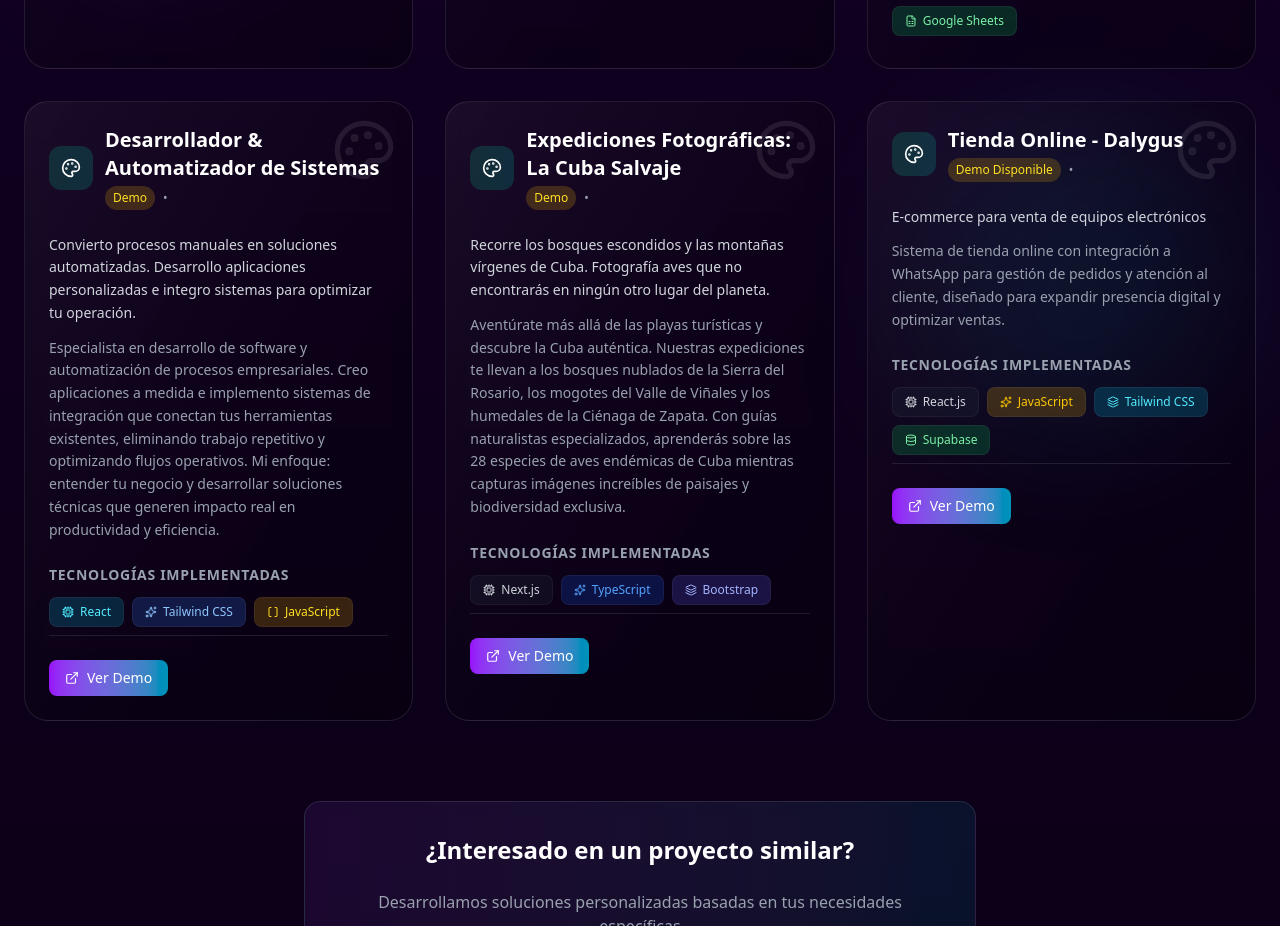
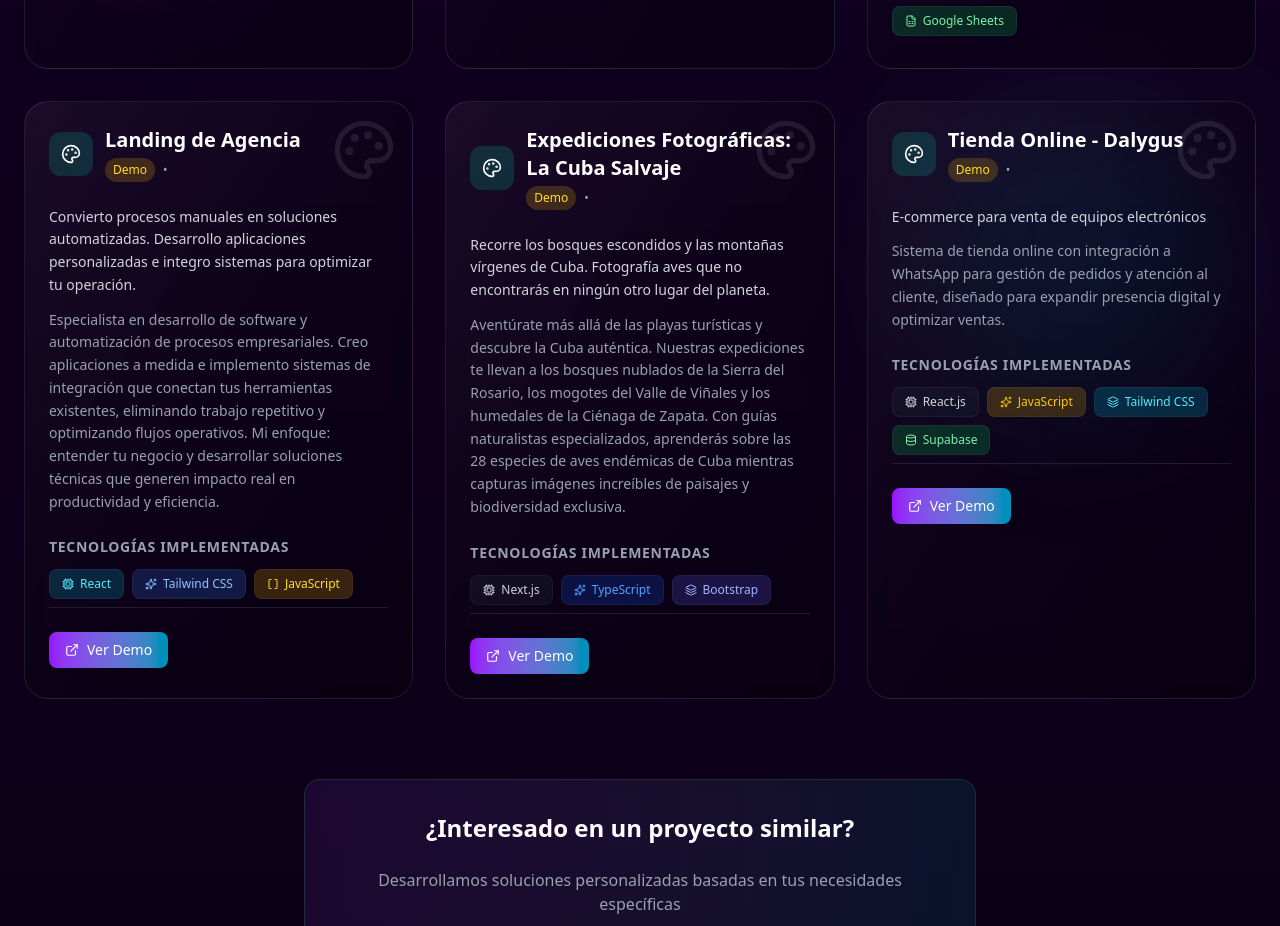
Before and after one commit to GLM1996/portfolio-pro, a React (Vite) app: page / in a window 1280 px wide. Shown: the part 5380-6306 px from the top of the page. Built offline with nearby package versions, Linux system fonts and the light colour scheme.

Commit message:
Ajustando projects

```diff
--- a/src/components/Projects.jsx
+++ b/src/components/Projects.jsx
@@ -64,7 +64,7 @@ const projects = [
     icon: Brain
   },
   {
-    title: "Desarrollador & Automatizador de Sistemas",
+    title: "Landing de Agencia",
     description: "Convierto procesos manuales en soluciones automatizadas. Desarrollo aplicaciones personalizadas e integro sistemas para optimizar tu operación.",
     longDescription: "Especialista en desarrollo de software y automatización de procesos empresariales. Creo aplicaciones a medida e implemento sistemas de integración que conectan tus herramientas existentes, eliminando trabajo repetitivo y optimizando flujos operativos. Mi enfoque: entender tu negocio y desarrollar soluciones técnicas que generen impacto real en productividad y eficiencia.",
     tech: [
@@ -72,7 +72,7 @@ const projects = [
       { name: "Tailwind CSS", icon: Sparkles, color: "bg-blue-500/20 text-blue-300" },
       { name: "JavaScript", icon: Brackets, color: "bg-yellow-500/20 text-yellow-300" }
     ],
-    demo: "https://gl-automations.vercel.app",
+    demo: "https://developer-gl.vercel.app",
     repo: "#",
     status: "Demo",
     //metrics: "95% precisión",
@@ -123,7 +123,7 @@ const projects = [
     ],
     demo: "https://tiendadalygus.vercel.app/",
     repo: "#",
-    status: "Demo Disponible",
+    status: "Demo",
     gradient: "from-emerald-500/20 to-teal-500/20",
     icon: Palette
   }
```
